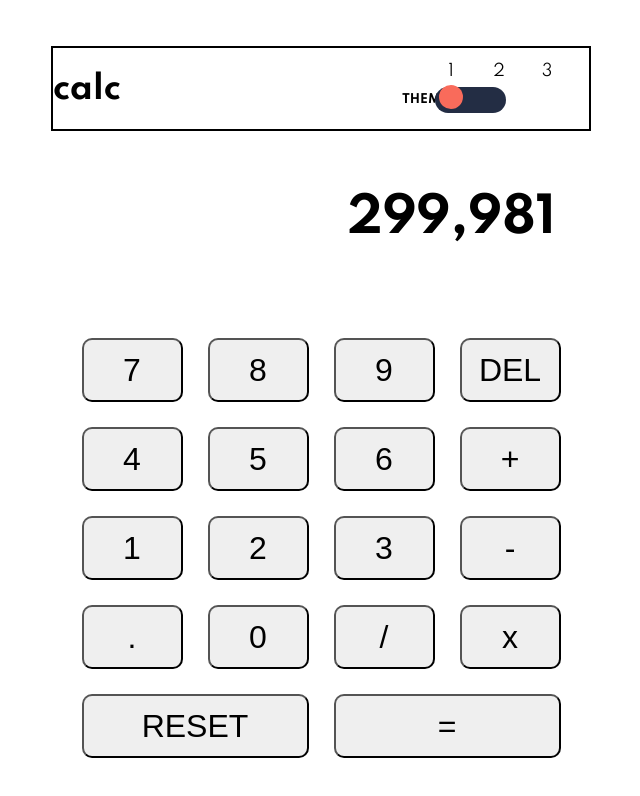
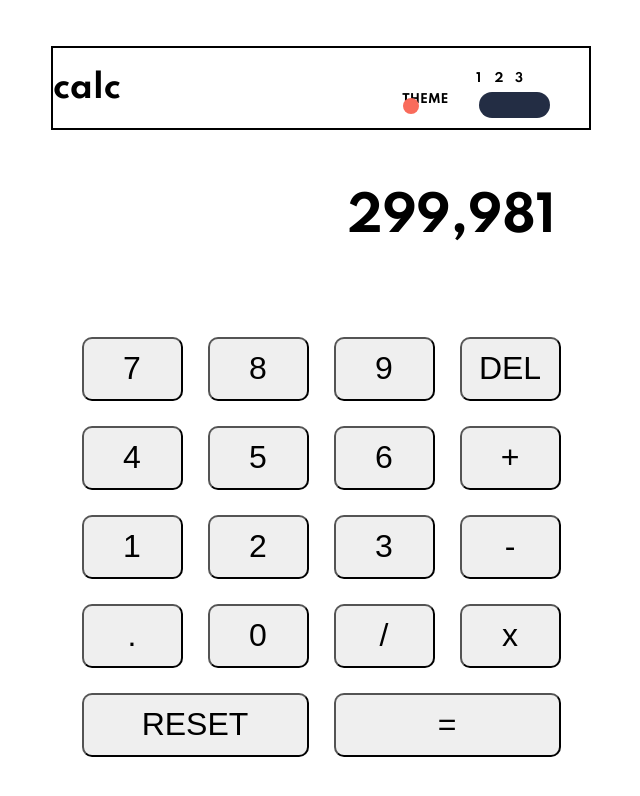
Before and after one commit to astragenius/calculatorApp, a website: page index.html in a window 1280 px wide. Shown: the whole page, without its empty margins (319-959 px from the left). Drawn offline with Linux system fonts and the light colour scheme.

Commit message:
toggle positioning and styling

```diff
--- a/app/scss/components/toggle.scss
+++ b/app/scss/components/toggle.scss
@@ -7,7 +7,7 @@ fieldset {
     display: flex;
     justify-content: space-around;
     width: 11rem;
-    padding: 0 1rem 1rem;
+   /*  padding: 0 1rem 1rem; */
     border:0;
     text-align: center;
 
@@ -26,10 +26,12 @@ fieldset {
 
         display: inline-block;
         position: relative;
-        width: 3rem;
+        width: 1rem;
         padding-bottom: 2rem;
         z-index: 2;
         cursor: pointer;
+        font-size: rem(12);
+        font-weight: bold;
     }
 
     label:first-of-type {
@@ -37,13 +39,17 @@ fieldset {
         z-index: 1;
     }
 
+    div {
+
+
+    }
 
     input {
 
         position: absolute;
         top: 0;
         height: 100%;
-        width: 33%;
+        width: 33%; // 33%
         appearance: none;
         background: none;
         opacity: 0.000001;
@@ -82,8 +88,10 @@ fieldset {
 
         content: '';
         position: absolute;
-        height: 1.5rem;
-        width: 1.5rem;
+        /* height: 1.5rem;
+        width: 1.5rem; */
+        height: rem(16);
+        width: rem(16);
         background-color: #f96b5b;
         border-radius: 50%;
         bottom: 0.25rem;
@@ -92,15 +100,15 @@ fieldset {
     }
 
 
-    input:first-of-type:checked ~ label:last-of-type::after {
+    input:first-of-type:checked ~ div > label:last-of-type::after {
         transform: translateX(-6rem);
     }
 
-    input:nth-of-type(2):checked ~ label:last-of-type::after {
+    input:nth-of-type(2):checked ~ div > label:last-of-type::after {
         transform: translateX(-3rem);
     }
 
-    input:last-of-type:checked ~ label:last-of-type::after {
+    input:last-of-type:checked ~ div > label:last-of-type::after {
         transform: translateX(0);
     }
 
--- a/index.html
+++ b/index.html
@@ -29,11 +29,17 @@
                       <fieldset>
                         <legend>Theme</legend>
                         <input name="state" value="theme1" id="theme1" type="radio" checked>
-                        <label for="theme1">1</label>
                         <input name="state" value="theme2" id="theme2" type="radio">
-                        <label for="theme2">2</label>
                         <input name="state" value="theme3" id="theme3" type="radio">
-                        <label for="theme3">3</label>
+
+                        <div>
+                          <label for="theme1">1</label>
+                          <label for="theme2">2</label>
+                          <label for="theme3">3</label>
+                        </div>
+
+
+
                     </fieldset>
 
                     </div>
```
Also changed, not shown: dist/style.css, 1 other file.
